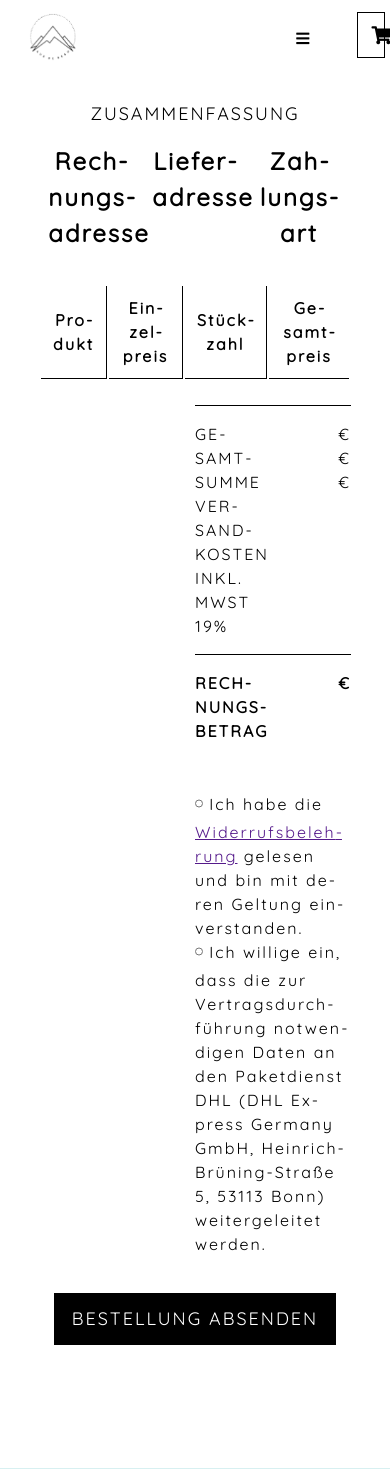
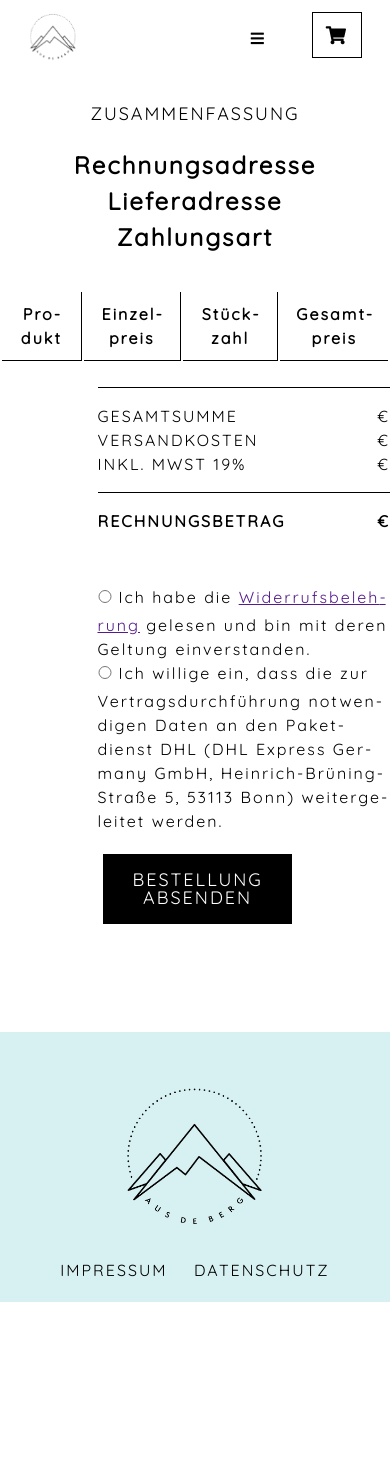
Before and after one commit to Jafried15/Online-Shop-for-Aus-de-Berg, a PHP site: page /berg-shop/Summary.html in a window 390 px wide. Shown: the top 1469 px of the page. After the commit the page ends 1302 px from the top, so only its background shows below. Run offline with PHP 8.4, Linux system fonts and the light colour scheme; lists and menus that the app fills with data are empty; some libraries are stand-ins or nearby versions.

Commit message:
Correct PayPal and responsive design

```diff
--- a/berg-shop/Address.html
+++ b/berg-shop/Address.html
@@ -264,9 +264,6 @@
                         <div class="row">
                             <div class="column-100" style="text-align: right">
                                 <div class="button-field">
-                                    <!--<button class="button back" onclick="backStep()">
-                                          Zurück
-                                      </button>-->
                                     <button class="button" type="submit">
                                         Weiter
                                     </button>
--- a/berg-shop/Finish.html
+++ b/berg-shop/Finish.html
@@ -23,7 +23,7 @@
         <link href="https://fonts.googleapis.com/css2?family=Quicksand:wght@300;400&display=swap" rel="stylesheet">
     </head>
 
-<body onload="clearStorage()">
+    <body onload="clearStorage(); clearCart(false); console.log('Finish')">
         <header>
             <div class="site-nav_Logo">
                 <img alt="" src="../img/Aus%20de%20Berg%20Logo_ohne%20Text.png" width="50px">
@@ -94,6 +94,6 @@
                 src="http://code.jquery.com/jquery-1.12.4.min.js"></script>
         <script src="../js/mobile-menu.js"></script>
         <script src="../js/berg-shop.js"></script>
-
+        <script src="../js/cart.js"></script>
     </body>
 </html>
--- a/berg-shop/Summary.html
+++ b/berg-shop/Summary.html
@@ -55,10 +55,6 @@
             </div>
         </header>
 
-        <script
-                src="https://www.paypal.com/sdk/js?client-id=Af0A5YlILunduSrdYgJ8aCa5F3ZC2HUbXdX-2pkH08pkCpJmW-drO8yogPpjOs35QbjZU0gakkoajMD-&currency=EUR">
-        </script>
-
         <center>
             <main>
                 <section class="basket intro" id="basket-icon" style="padding-bottom: 0;">
@@ -80,24 +76,26 @@
 
                     <div class="row" style="padding-top: 3%">
                         <table class="cart-table cart-summary">
+                            <thead>
                             <tr>
-                                <th><p>Produkt</p></th>
-                                <th><p>Einzelpreis</p></th>
-                                <th><p>Stückzahl</p></th>
-                                <th><p>Gesamtpreis</p></th>
+                                <th>Produkt</th>
+                                <th>Einzelpreis</th>
+                                <th>Stückzahl</th>
+                                <th>Gesamtpreis</th>
                             </tr>
+                            </thead>
                         </table>
                     </div>
                     <div class="row total">
                         <div class="column-50">
                             <hr>
                             <div class="row">
-                                <div class="column-50">
+                                <div class="column-75">
                                     <p>Gesamtsumme</p>
                                     <p>Versandkosten</p>
                                     <p>inkl. MWST 19%</p>
                                 </div>
-                                <div class="column-50 calculated-billing" style="text-align: right">
+                                <div class="column-25 calculated-billing" style="text-align: right">
                                     <p class="amount" id="totalItemSummary"></p>
                                     <p class="amount" id="deliverySummary"></p>
                                     <p class="amount" id="mwstSummary"></p>
@@ -105,10 +103,10 @@
                             </div>
                             <hr>
                             <div class="row">
-                                <div class="column-50">
+                                <div class="column-75">
                                     <p style="font-weight: bold">Rechnungsbetrag</p>
                                 </div>
-                                <div class=" column-50 total-billing" style="text-align: right">
+                                <div class=" column-25 total-billing" style="text-align: right">
                                     <p class="amount" id="totalBillingSummary" style="font-weight: bold"></p>
                                 </div>
                             </div>
@@ -123,31 +121,29 @@
                         <input id="hiddenContact" name="contact" type="hidden">
                         <div class="row agreements" style="padding-top: 3%">
                             <div class="column-50">
-                                <input id="cancellation_policy" name="cancellation_policy" required
-                                       type="radio" value="cancellation_policy"
-                                       oninvalid="this.setCustomValidity('Bitte stimm den Widerrufsbelehrungen zu!')">
-                                <label for="cancellation_policy">Ich habe die
+                                <input id="cancellation_policy" name="cancellation_policy" oninvalid="this.setCustomValidity('Bitte stimm den Widerrufsbelehrungen zu!')" required type="radio" value="cancellation_policy">
+                                <label for="cancellation_policy">
+                                    Ich habe die
                                     <a href="">Widerrufsbelehrung</a>
-                                                                 gelesen und bin mit deren Geltung einverstanden. </label>
+                                    gelesen und bin mit deren Geltung einverstanden. </label>
                                 <br>
-                                <input id="dhl" name="dhl" type="radio" value="dhl" required
-                                       oninvalid="this.setCustomValidity('Bitte stimm der Weiterleitung der nötigen Daten an den Paketdienst DHL zu!')">
-                                <label for="dhl">Ich willige ein, dass die zur Vertragsdurchführung notwendigen Daten an
-                                                 den
-                                                 Paketdienst DHL (DHL Express Germany GmbH, Heinrich-Brüning-Straße 5, 53113 Bonn)
-                                                 weitergeleitet werden.</label>
+                                <input id="dhl" name="dhl" oninvalid="this.setCustomValidity('Bitte stimm der Weiterleitung der nötigen Daten an den Paketdienst DHL zu!')" required type="radio" value="dhl">
+                                <label for="dhl">
+                                    Ich willige ein, dass die zur Vertragsdurchführung notwendigen Daten an den
+                                    Paketdienst DHL (DHL Express Germany GmbH, Heinrich-Brüning-Straße 5, 53113 Bonn)
+                                    weitergeleitet werden.
+                                </label>
                             </div>
 
-                            <div class="row">
-                                <div class="column-100" style="text-align: right">
+                            <div class="row submit-button">
+                                <div class="column-50" style="text-align: right">
                                     <div class="button-field">
-                                        <!--<button class="button back" onclick="backStep()">
-                                            Zurück
-                                        </button>-->
-                                        <button class="button" name="submit" type="submit">
+                                        <button class="button" id="submit-order" name="submit" type="submit">
                                             Bestellung absenden
                                         </button>
-                                        <div id="paypal-button-container"></div>
+
+                                        <script data-sdk-integration-source="button-factory" src="https://www.paypal.com/sdk/js?client-id=sb&currency=EUR"></script>
+                                        <div id="paypal-button-container" style="width: 50%"></div>
                                     </div>
                                 </div>
                             </div>
--- a/css/Stylesheet.css
+++ b/css/Stylesheet.css
@@ -1,12 +1,3 @@
-/*
- *
- * Copyright (c) 2020, 2021 Veronika Fischer
- * All Rights Reserved
- *
- */
-
-@charset "utf-8";
-
 /*
  * <!--
  *   ~ /**
@@ -14,6 +5,14 @@
  *   ~ * All Rights Reserved
  *   ~ *
  *   -->
+ *
+ */
+
+@charset "utf-8";
+/*
+ *
+ * Copyright (c) 2020, 2021 Veronika Fischer
+ * All Rights Reserved
  *
  */
 
@@ -32,7 +31,7 @@ html * {
 header {
     width: 100%;
     min-height: 50px;
-    padding: 0px 12px;
+    padding: 0 12px;
     position: fixed;
     display: flex;
     justify-content: space-between;
@@ -54,7 +53,6 @@ header {
 
 .basket-icon {
     text-align: right;
-    width: 10%;
     padding: 12px 16px 12px;
 }
 
@@ -70,7 +68,7 @@ header {
 .site-nav {
     display: flex;
     width: 70%;
-    padding: 26px 0px 0px;
+    padding: 26px 0 0;
     text-align: center;
     text-transform: uppercase;
     letter-spacing: 2px;
@@ -79,12 +77,12 @@ header {
 .site-nav a {
     color: black;
     text-decoration: none;
-    padding: 0px 14px;
+    padding: 0 14px;
 }
 
 .intro {
-    max-width: 60%;
-    padding: 200px 0px 220px;
+    max-width: 60vw;
+    padding: 200px 0 220px;
     font-size: 16px;
 }
 
@@ -298,11 +296,10 @@ button {
     .site-nav_Logo {
         display: inline;
         position: fixed;
-        width: 50%;
     }
 
     .site-nav {
-        margin: 0px;
+        margin: 0;
         text-align: right;
         display: block;
         width: 100%;
@@ -330,7 +327,7 @@ button {
 
     .site-nav li {
         width: 100%;
-        padding: 0px 30px 0 0;
+        padding: 0 30px 0 0;
         margin: 0;
         font-size: 15px;
         float: none;
@@ -338,8 +335,8 @@ button {
     }
 
     .intro {
-        max-width: 80%;
-        padding: 100px 0px 100px;
+        max-width: 80vw;
+        padding: 100px 0 100px;
         font-size: 10pt;
     }
 
@@ -573,5 +570,4 @@ button {
     .Bilder {
         max-width: 100%;
     }
-
 }
--- a/css/berg-shop.css
+++ b/css/berg-shop.css
@@ -1,3 +1,13 @@
+/*
+ * <!--
+ *   ~ /**
+ *   ~ * Copyright (c) 2020, 2021 Veronika Fischer
+ *   ~ * All Rights Reserved
+ *   ~ *
+ *   -->
+ *
+ */
+
 @charset "utf-8";
 /*
  *
@@ -15,7 +25,6 @@ section {
 .site-hero {
     background-size: cover;
     background-position: center center;
-    max-height: 65vh;
     width: 100vw;
 }
 
@@ -25,9 +34,8 @@ section {
 }
 
 .head-image {
-    height: 56.25vw;
     position: relative;
-    max-height: 60vh;
+    padding-top: 4rem;
 }
 
 .head-image a, .head-image a:hover {
@@ -377,8 +385,7 @@ hr {
 .modal-dialog {
     position: relative;
     max-height: 80vh;
-    margin: 10vh auto auto;
-    max-width: calc((100vw / 7) * 5.9)
+    margin: 25vh auto auto;
 }
 
 .modal.in .modal-dialog {
@@ -396,7 +403,7 @@ hr {
     outline: none;
     -webkit-box-shadow: 0 3px 9px rgba(0, 0, 0, 0.5);
     box-shadow: 0 3px 9px rgba(0, 0, 0, 0.5);
-    max-width: 55vw;
+    max-width: 75vw;
     flex-direction: column;
     width: 100%;
     pointer-events: auto;
@@ -556,8 +563,14 @@ button.close {
     text-decoration: underline;
 }
 
+.clear-button {
+    padding-right: 3rem;
+    text-align: center;
+}
+
 .total,
-.agreements {
+.agreements,
+.submit-button {
     justify-content: flex-end;
     text-align: left;
 }
@@ -581,17 +594,12 @@ button.close {
 }
 
 .step-two .row {
-    justify-content: left;
+    justify-content: center;
     margin-bottom: 0;
 }
 
 .step-two .column {
     padding-top: 0;
-}
-
-.step-two .column-50 {
-    flex: 0 0 50%;
-    max-width: 50%;
 }
 
 .step-three .column-100 {
@@ -712,3 +720,49 @@ input:required:invalid:focus {
     height: 35vh;
     margin: 15px;
 }
+
+@media (max-width: 1200px) {
+    .column-33 {
+        flex: 0 0 50%;
+        max-width: 50%;
+    }
+
+    .serie .button,
+    .product .button {
+        margin-top: 1rem;
+    }
+}
+
+@media (max-width: 768px) {
+    section {
+        width: 100vw;
+    }
+
+    .column-100,
+    .column-50,
+    .column-40,
+    .column-33,
+    .column-20,
+    .step-two .column-75,
+    .step-two .column-25 {
+        flex: 0 0 75%;
+        max-width: 75%;
+    }
+
+    .serie .button,
+    .product .button {
+        margin-top: 1rem;
+    }
+
+    .button-field {
+        padding: 15px 0;
+    }
+
+    .cart-table {
+        display: block;
+    }
+
+    .clear-button {
+        padding: 0 0 1rem 0;
+    }
+}
--- a/scribt/Bergshop.html
+++ b/scribt/Bergshop.html
@@ -24,7 +24,6 @@
     </head>
 
     <body>
-<center>
         <header>
             <div class="site-nav_Logo">
                 <img alt="" src="../img/Aus%20de%20Berg%20Logo_ohne%20Text.png" width="50px">
@@ -58,6 +57,7 @@
             </div>
         </header>
 
+        <center>
             <main>
                 <section class="intro" style="padding-bottom: 5%">
                     <p class="headline">Der Berg-Shop</p>
@@ -95,8 +95,6 @@
                         </div>-->
                     </div>
                 </section>
-
-
             </main>
 
             <footer>
```
Also changed, not shown: berg-shop/Basket.html (+13 -12 lines), berg-shop/Payment.html (+19 -24 lines), js/berg-shop.js (+30 -4 lines), js/cart.js (+28 -15 lines). Lines whose indentation alone changed are shown as unchanged.
